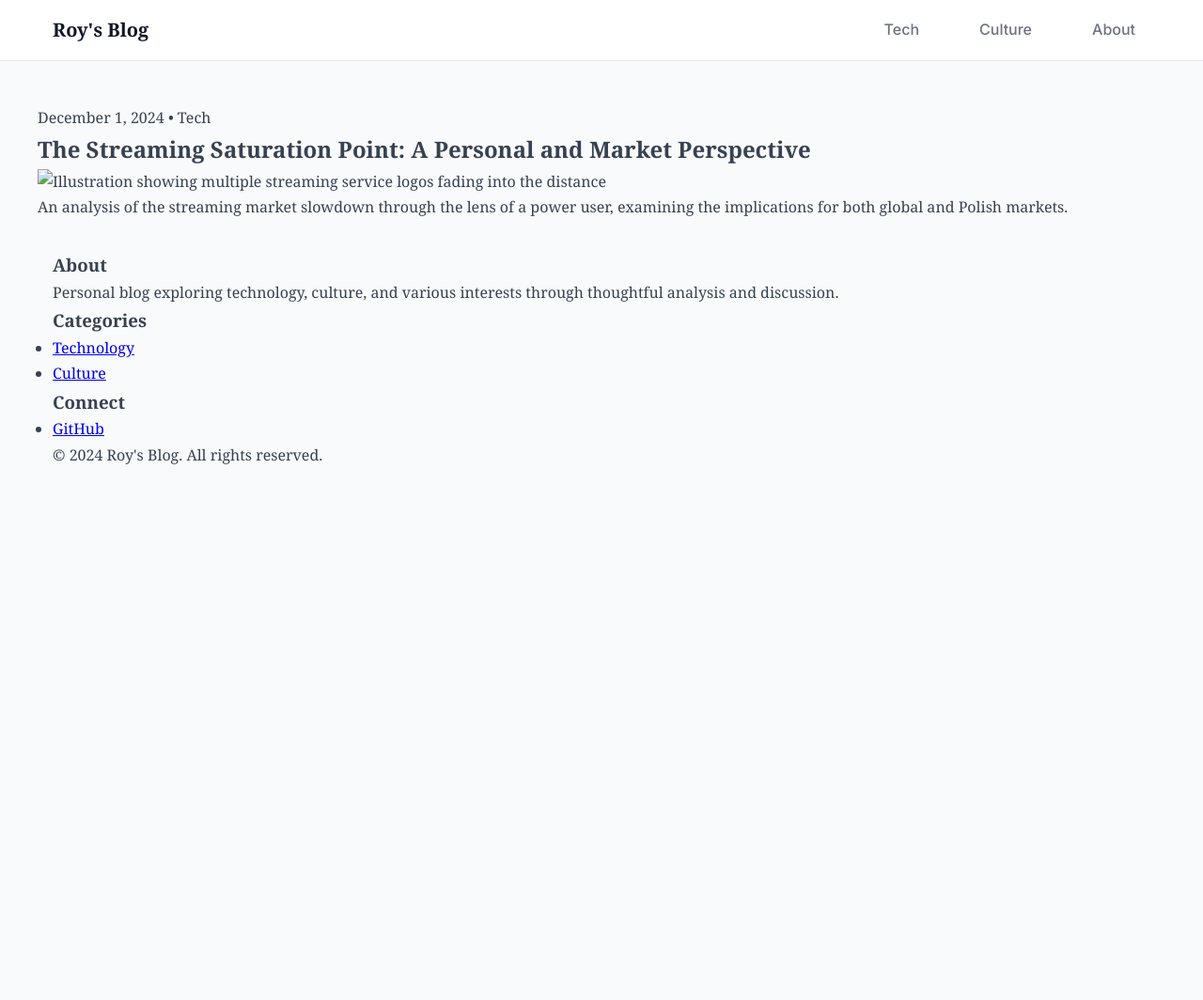
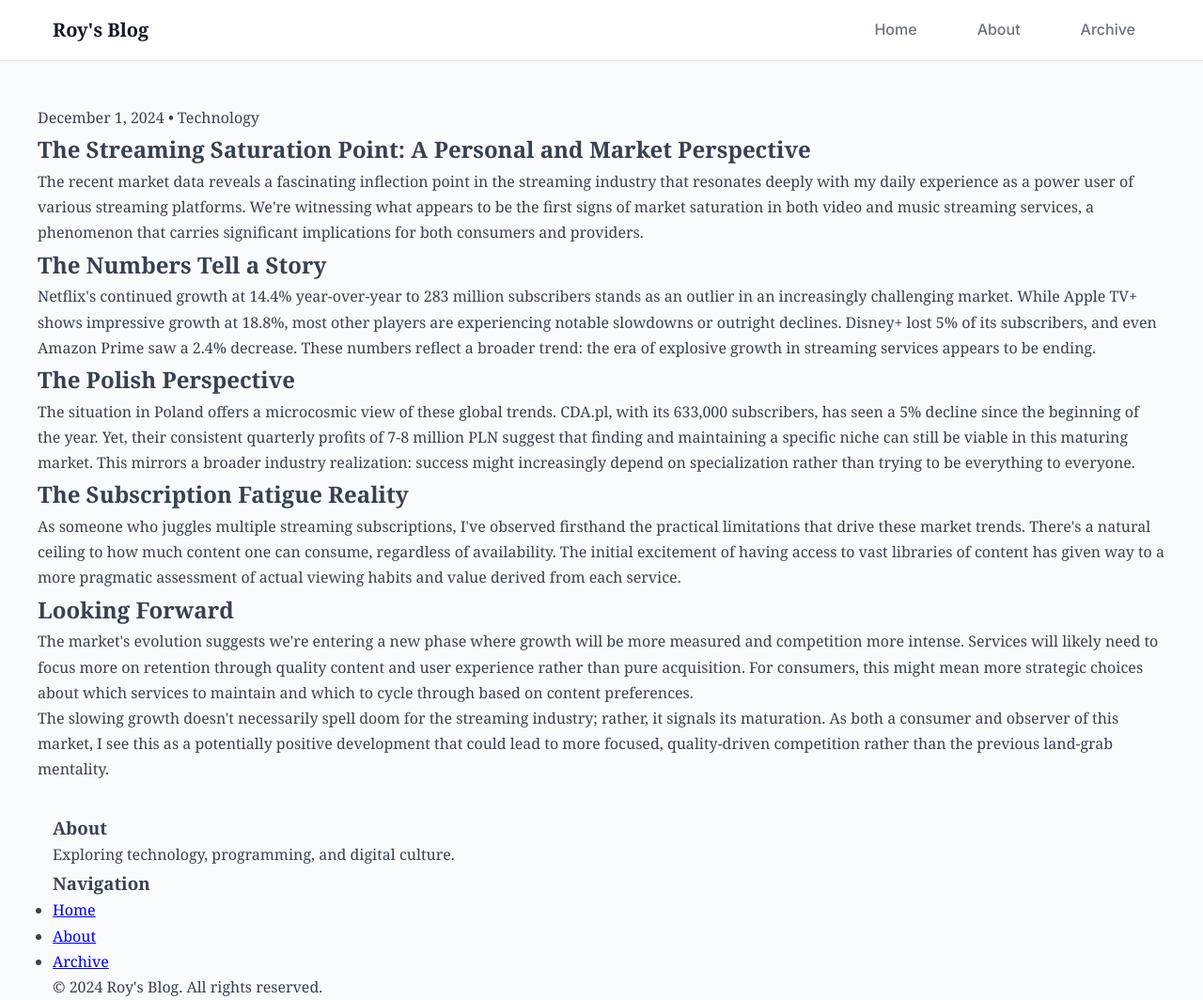
Before and after one commit to xRoyBatty/xroybatty.github.io, a website: page content/posts/2024-12-01-streaming-services-saturation-point/index.html in a window 1280 px wide. Shown: the whole page at 94% size. Before the commit the page ends 800 px from the top, so only its background shows below. Drawn offline with Linux system fonts and the light colour scheme; a web font is replaced by a local one.

Commit message:
Restore full content for streaming services post with original styling

```diff
--- a/content/posts/2024-12-01-streaming-services-saturation-point/index.html
+++ b/content/posts/2024-12-01-streaming-services-saturation-point/index.html
@@ -3,18 +3,19 @@
 <head>
     <meta charset="UTF-8">
     <meta name="viewport" content="width=device-width, initial-scale=1.0">
-    <title>The Streaming Saturation Point - Roy's Blog</title>
+    <title>The Streaming Saturation Point: A Personal and Market Perspective - Roy's Blog</title>
+    <meta name="description" content="An analysis of the streaming market slowdown through the lens of a power user, examining the implications for both global and Polish markets.">
     <link href="/assets/css/style.css" rel="stylesheet">
     <link href="https://fonts.googleapis.com/css2?family=Source+Serif+Pro:wght@400;600;700&family=Inter:wght@400;500;600&display=swap" rel="stylesheet">
 </head>
 <body>
     <header class="site-header">
-        <div class="container nav-container">
+        <div class="nav-container container">
             <a href="/" class="site-title">Roy's Blog</a>
             <nav class="nav-links">
-                <a href="/tech.html" class="nav-link">Tech</a>
-                <a href="/culture.html" class="nav-link">Culture</a>
-                <a href="/about.html" class="nav-link">About</a>
+                <a href="/" class="nav-link">Home</a>
+                <a href="/about" class="nav-link">About</a>
+                <a href="/archive" class="nav-link">Archive</a>
             </nav>
         </div>
     </header>
@@ -24,17 +25,27 @@
             <header class="post-header">
                 <div class="post-meta">
                     <time datetime="2024-12-01">December 1, 2024</time> •
-                    <span class="post-category">Tech</span>
+                    <span class="post-category">Technology</span>
                 </div>
                 <h1 class="post-title">The Streaming Saturation Point: A Personal and Market Perspective</h1>
             </header>
 
             <div class="post-content">
-                <img src="/api/placeholder/1200/400" alt="Illustration showing multiple streaming service logos fading into the distance" class="post-image">
+                <p>The recent market data reveals a fascinating inflection point in the streaming industry that resonates deeply with my daily experience as a power user of various streaming platforms. We're witnessing what appears to be the first signs of market saturation in both video and music streaming services, a phenomenon that carries significant implications for both consumers and providers.</p>
 
-                <p class="post-intro">An analysis of the streaming market slowdown through the lens of a power user, examining the implications for both global and Polish markets.</p>
+                <h2>The Numbers Tell a Story</h2>
+                <p>Netflix's continued growth at 14.4% year-over-year to 283 million subscribers stands as an outlier in an increasingly challenging market. While Apple TV+ shows impressive growth at 18.8%, most other players are experiencing notable slowdowns or outright declines. Disney+ lost 5% of its subscribers, and even Amazon Prime saw a 2.4% decrease. These numbers reflect a broader trend: the era of explosive growth in streaming services appears to be ending.</p>
 
-                <!-- Rest of the post content -->
+                <h2>The Polish Perspective</h2>
+                <p>The situation in Poland offers a microcosmic view of these global trends. CDA.pl, with its 633,000 subscribers, has seen a 5% decline since the beginning of the year. Yet, their consistent quarterly profits of 7-8 million PLN suggest that finding and maintaining a specific niche can still be viable in this maturing market. This mirrors a broader industry realization: success might increasingly depend on specialization rather than trying to be everything to everyone.</p>
+
+                <h2>The Subscription Fatigue Reality</h2>
+                <p>As someone who juggles multiple streaming subscriptions, I've observed firsthand the practical limitations that drive these market trends. There's a natural ceiling to how much content one can consume, regardless of availability. The initial excitement of having access to vast libraries of content has given way to a more pragmatic assessment of actual viewing habits and value derived from each service.</p>
+
+                <h2>Looking Forward</h2>
+                <p>The market's evolution suggests we're entering a new phase where growth will be more measured and competition more intense. Services will likely need to focus more on retention through quality content and user experience rather than pure acquisition. For consumers, this might mean more strategic choices about which services to maintain and which to cycle through based on content preferences.</p>
+
+                <p>The slowing growth doesn't necessarily spell doom for the streaming industry; rather, it signals its maturation. As both a consumer and observer of this market, I see this as a potentially positive development that could lead to more focused, quality-driven competition rather than the previous land-grab mentality.</p>
             </div>
         </article>
     </main>
@@ -44,19 +55,14 @@
             <div class="footer-content">
                 <div class="footer-section">
                     <h3>About</h3>
-                    <p>Personal blog exploring technology, culture, and various interests through thoughtful analysis and discussion.</p>
+                    <p>Exploring technology, programming, and digital culture.</p>
                 </div>
                 <div class="footer-section">
-                    <h3>Categories</h3>
+                    <h3>Navigation</h3>
                     <ul>
-                        <li><a href="/tech.html">Technology</a></li>
-                        <li><a href="/culture.html">Culture</a></li>
-                    </ul>
-                </div>
-                <div class="footer-section">
-                    <h3>Connect</h3>
-                    <ul>
-                        <li><a href="https://github.com/xroybatty">GitHub</a></li>
+                        <li><a href="/">Home</a></li>
+                        <li><a href="/about">About</a></li>
+                        <li><a href="/archive">Archive</a></li>
                     </ul>
                 </div>
             </div>
```
